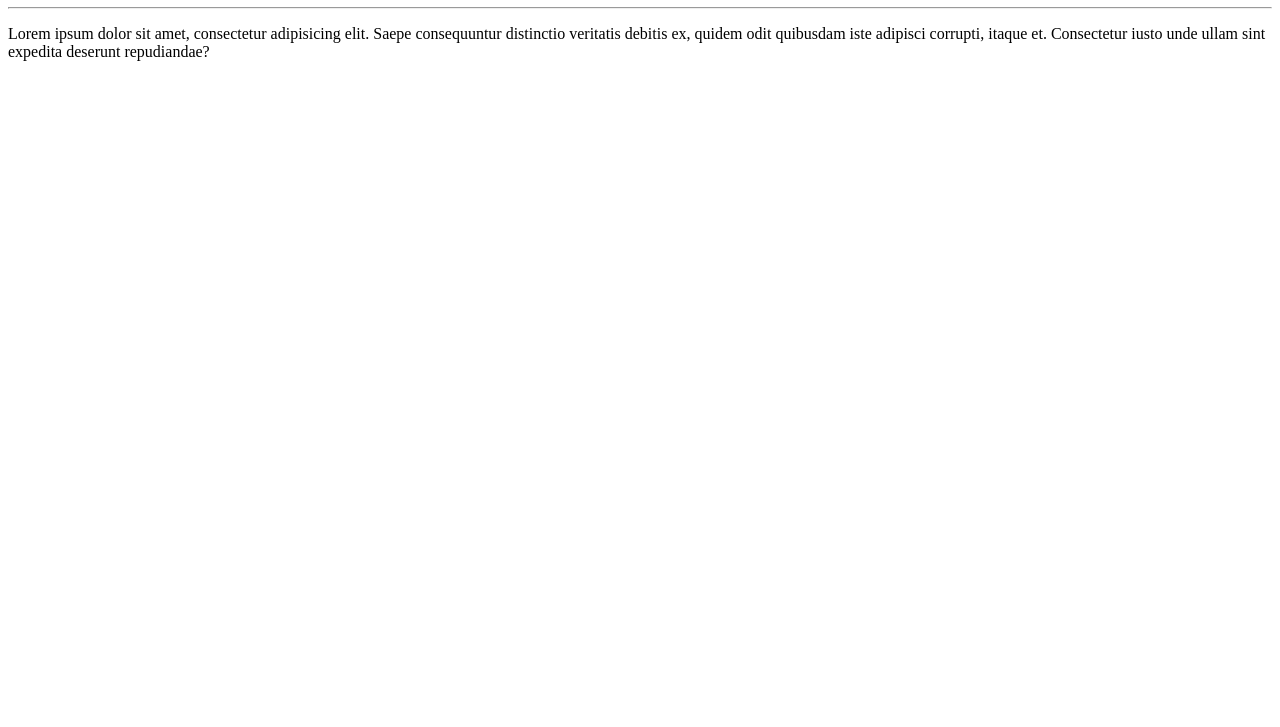
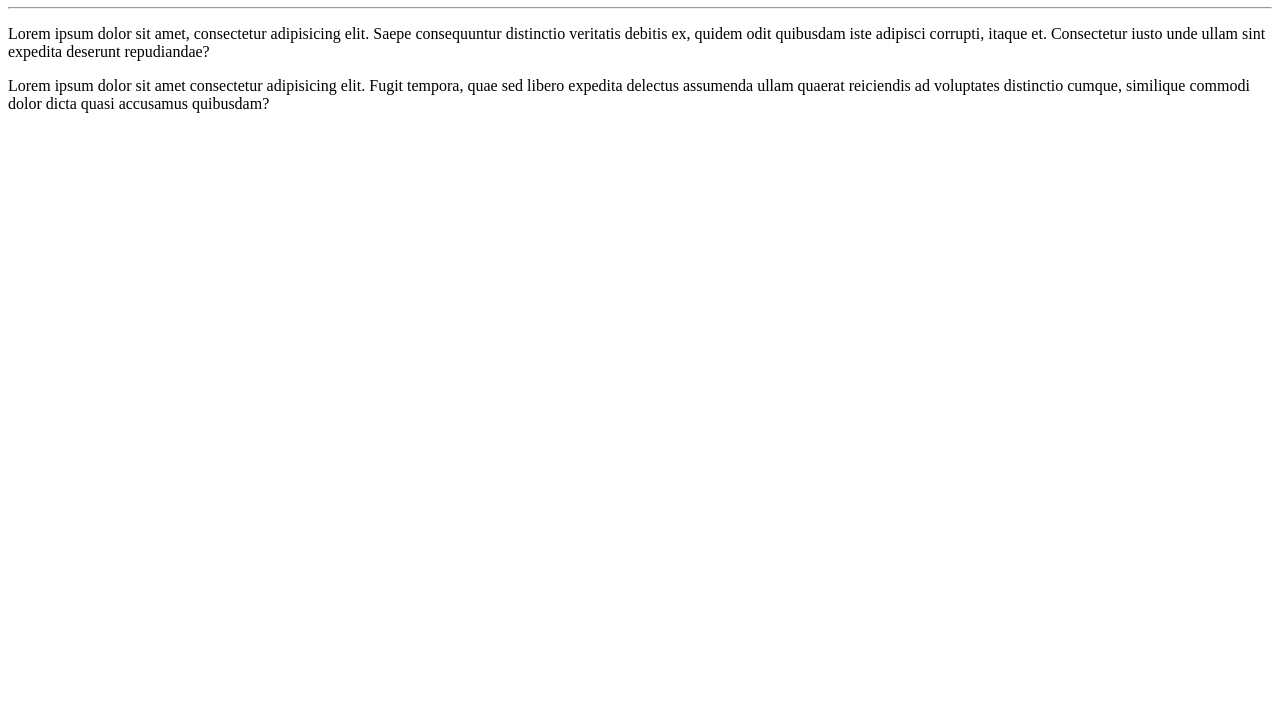
Before and after one commit to jefersonoliveira087/Ola-Mundo, a plain HTML site: page site-exemplo/index.html in a window 1280 px wide. Shown: the part 73-800 px from the top of the page. Drawn offline with Linux system fonts and the light colour scheme.

Commit message:
adicionei um paragrafo

```diff
--- a/site-exemplo/index.html
+++ b/site-exemplo/index.html
@@ -9,5 +9,6 @@
     <h1>Olá, Mundo!</h1>
     <hr>
     <p>Lorem ipsum dolor sit amet, consectetur adipisicing elit. Saepe consequuntur distinctio veritatis debitis ex, quidem odit quibusdam iste adipisci corrupti, itaque et. Consectetur iusto unde ullam sint expedita deserunt repudiandae?</p>
+<p>Lorem ipsum dolor sit amet consectetur adipisicing elit. Fugit tempora, quae sed libero expedita delectus assumenda ullam quaerat reiciendis ad voluptates distinctio cumque, similique commodi dolor dicta quasi accusamus quibusdam?</p>
 </body>
 </html>
```
